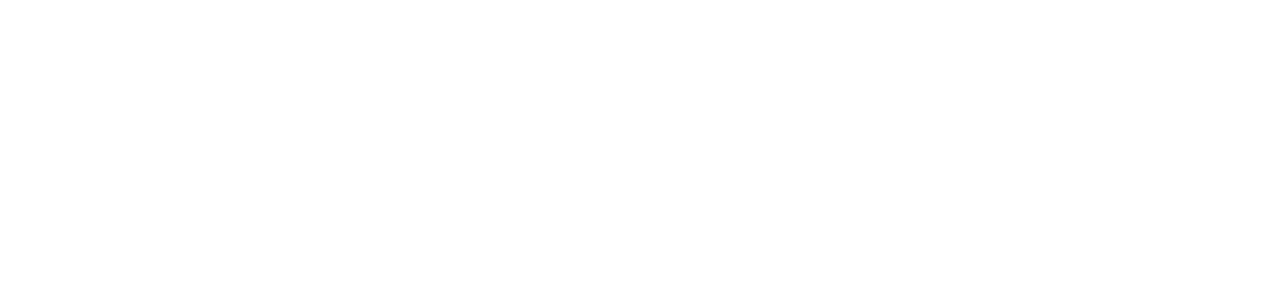
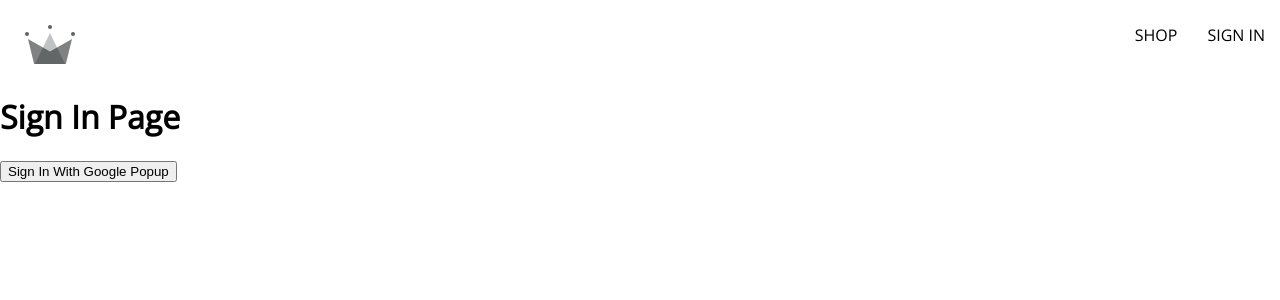
Before and after one commit to senghorn/myportfolio, a React (Create React App) app: page /sign-in in a window 1280 px wide. Before the commit this address had no page. Shown: the top 300 px of the page. Built offline with nearby package versions, Linux system fonts and the light colour scheme.

Commit message:
added auth and firebase

```diff
--- a/package.json
+++ b/package.json
@@ -6,6 +6,7 @@
     "@testing-library/jest-dom": "^5.16.4",
     "@testing-library/react": "^13.2.0",
     "@testing-library/user-event": "^13.5.0",
+    "firebase": "^9.8.1",
     "react": "^18.1.0",
     "react-dom": "^18.1.0",
     "react-scripts": "5.0.1",
--- a/src/App.js
+++ b/src/App.js
@@ -1,10 +1,20 @@
 import { Routes, Route } from "react-router-dom";
-import Home from "./components/routes/home/home.component";
+import Home from "./routes/home/home.component";
+import Navigation from "./routes/navigation/navigation.component";
+import SignIn from "./routes/sign-in/sign-in.component.jsx";
+
+const Shop = () => {
+  return <h1>I am the shop page.</h1>;
+};
 
 const App = () => {
   return (
     <Routes>
-      <Route path="/home" element={<Home />} />
+      <Route path="/" element={<Navigation />}>
+        <Route index element={<Home />} />
+        <Route path="shop" element={<Shop />} />
+        <Route path="sign-in" element={<SignIn/>}/>
+      </Route>
     </Routes>
   );
 };
--- a/src/index.scss
+++ b/src/index.scss
@@ -1,6 +1,6 @@
 body {
   margin: 0;
-  font-family: 'Open Sans Condensed', sans-serif;
+  font-family: 'Open Sans', sans-serif;
   -webkit-font-smoothing: antialiased;
   -moz-osx-font-smoothing: grayscale;
 }
@@ -9,3 +9,12 @@
   font-family: source-code-pro, Menlo, Monaco, Consolas, 'Courier New',
     monospace;
 }
+
+a {
+  text-decoration: none;
+  color:black;
+}
+
+*{
+  box-sizing: bord;
+}
--- a/src/components/routes/home/home.component.jsx
+++ b/src/routes/home/home.component.jsx
@@ -1,4 +1,4 @@
-import Directory from "../../directory/directory.components";
+import Directory from "../../components/directory/directory.components";
 
 function Home() {
   const categories = [
@@ -29,7 +29,11 @@
     },
   ];
 
-  return <Directory categories={categories}></Directory>;
+  return (
+    <div>
+      <Directory categories={categories}></Directory>
+    </div>
+  );
 }
 
 export default Home;
--- /dev/null
+++ b/src/routes/navigation/navigation.component.jsx
@@ -0,0 +1,27 @@
+import { Fragment } from "react";
+import { Outlet, Link } from "react-router-dom";
+import {ReactComponent as CrownLogo} from "../../assets/crown.svg"
+import './navigation.styles.scss'
+
+const Navigation = () => {
+  return (
+    <Fragment>
+      <div className="navigation">
+        <Link className="logo-container" to="/">
+            <CrownLogo/>
+        </Link>
+        <div className="nav-links-container">
+          <Link className="nav-link" to="/shop">
+            SHOP
+          </Link>
+          <Link className="nav-link" to="/sign-in">
+            SIGN IN
+          </Link>
+        </div>
+      </div>
+      <Outlet />
+    </Fragment>
+  );
+};
+
+export default Navigation;
--- /dev/null
+++ b/src/routes/navigation/navigation.styles.scss
@@ -0,0 +1,26 @@
+.navigation {
+  height: 70px;
+  width: 100%;
+  display: flex;
+  justify-content: space-between;
+  margin-bottom: 25px;
+
+  .logo-container {
+    height: 100%;
+    width: 70px;
+    padding: 25px;
+  }
+
+  .nav-links-container {
+    width: 50%;
+    height: 100%;
+    display: flex;
+    align-items: center;
+    justify-content: flex-end;
+
+    .nav-link {
+      padding: 10px 15px;
+      cursor: pointer;
+    }
+  }
+}
--- /dev/null
+++ b/src/routes/sign-in/sign-in.component.jsx
@@ -0,0 +1,18 @@
+import { signInWithGooglePopup, createUserDocumentFromAuth } from "../../utils/firebase/firebase.utils";
+
+const SignIn = () => {
+  const logGoogleUser = async () => {
+    const {user} = await signInWithGooglePopup();
+    const userDocRef = await createUserDocumentFromAuth(user);
+  };
+
+
+  return (
+    <div>
+      <h1>Sign In Page</h1>
+      <button onClick={logGoogleUser}> Sign In With Google Popup</button>
+    </div>
+  );
+};
+
+export default SignIn;
--- /dev/null
+++ b/src/utils/firebase/firebase.utils.jsx
@@ -0,0 +1,62 @@
+import { initializeApp } from "firebase/app";
+import {
+  getAuth,
+  signInWithRedirect,
+  signInWithPopup,
+  GoogleAuthProvider,
+} from "firebase/auth";
+
+import { getFirestore, doc, getDoc, setDoc } from "firebase/firestore";
+
+// Your web app's Firebase configuration
+const firebaseConfig = {
+  apiKey: "AIzaSyC6vXhMD29XZBcMMXhXn-23fTDiRXYvxYM",
+  authDomain: "crwn-clothing-db-7d85d.firebaseapp.com",
+  projectId: "crwn-clothing-db-7d85d",
+  storageBucket: "crwn-clothing-db-7d85d.appspot.com",
+  messagingSenderId: "691531241316",
+  appId: "1:691531241316:web:d7821e694635750c61cc71",
+};
+
+// Initialize Firebase
+const firebaseApp = initializeApp(firebaseConfig);
+
+const provider = new GoogleAuthProvider();
+
+provider.setCustomParameters({
+  prompt: "select_account",
+});
+
+export const auth = getAuth();
+export const signInWithGooglePopup = () => signInWithPopup(auth, provider);
+
+export const db = getFirestore();
+
+export const createUserDocumentFromAuth = async (userAuth) => {
+  const userDocRef = doc(db, "users", userAuth.uid);
+
+  console.log(userDocRef);
+
+  const userSnapshot = await getDoc(userDocRef);
+  console.log(userSnapshot);
+  console.log(userSnapshot.exists());
+
+  // if user data does not exist
+  // create / set the document with the data from userAuth in my collection
+  if (!userSnapshot.exists()) {
+    const { displayName, email } = userAuth;
+    const createdAt = new Date();
+
+    try {
+      await setDoc(userDocRef, {
+        displayName,
+        email,
+        createdAt,
+      });
+    } catch (error) {
+        console.log('error creating the user', error.message);
+    }
+  }
+
+  return userDocRef;
+};
```
Also changed, not shown: src/assets/crown.svg (added), 1 other file (tests, documents, lock files or other folders).
